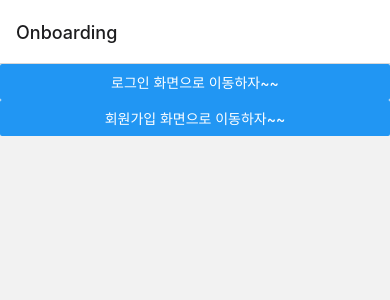
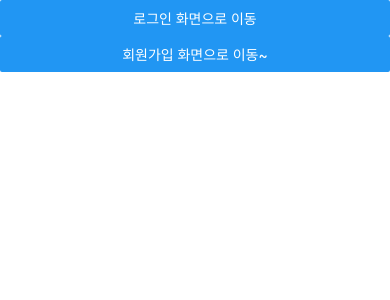
Before and after one commit to Powerful-Unicorn/FoodieBuddy_Client, a React Native app: screen /Chat in a window 390 px wide. Shown: the top 300 px of the page. Built offline with nearby package versions, Linux system fonts and the light colour scheme.

Commit message:
🚚 스크린 폴더 정리

```diff
--- a/src/navigations/drawer/MainDrawerNavigator.tsx
+++ b/src/navigations/drawer/MainDrawerNavigator.tsx
@@ -1,7 +1,7 @@
 import {createDrawerNavigator} from '@react-navigation/drawer';
-import ChatScreen from '../../screens/ChatScreen';
-import SettingsScreen from '../../screens/SettingsScreen';
-import BookmarksScreen from '../../screens/BookmarksScreen';
+import ChatScreen from '../../screens/chat/ChatScreen';
+import SettingsScreen from '../../screens/settings/SettingsScreen';
+import BookmarksScreen from '../../screens/bookmarks/BookmarksScreen';
 
 const Drawer = createDrawerNavigator();
 
--- a/src/navigations/stack/AuthStackNavigator.tsx
+++ b/src/navigations/stack/AuthStackNavigator.tsx
@@ -1,10 +1,10 @@
 import {createStackNavigator} from '@react-navigation/stack';
 import React from 'react';
 import {StyleSheet} from 'react-native';
-import OnboardingScreen from '../../screens/OnboardingScreen';
-import LoginScreen from '../../screens/LoginScreen';
+import OnboardingScreen from '../../screens/auth/OnboardingScreen';
+import LoginScreen from '../../screens/auth/LoginScreen';
 import {authNavigations} from '../../constants';
-import SignupScreen from '../../screens/SignupScreen';
+import SignupScreen from '../../screens/auth/SignupScreen';
 
 export type AuthStackParamList = {
   [authNavigations.ONBOARDING]: undefined;
@@ -16,10 +16,15 @@ const Stack = createStackNavigator<AuthStackParamList>();
 
 function AuthStackNavigator() {
   return (
-    <Stack.Navigator>
+    <Stack.Navigator
+      screenOptions={{
+        cardStyle: {backgroundColor: 'white'},
+        headerStyle: {shadowColor: 'white'},
+      }}>
       <Stack.Screen
         name={authNavigations.ONBOARDING}
         component={OnboardingScreen}
+        options={{headerTitle: '', headerShown: false}}
       />
       <Stack.Screen name={authNavigations.LOGIN} component={LoginScreen} />
       <Stack.Screen name={authNavigations.SIGNUP} component={SignupScreen} />
--- a/src/screens/OnboardingScreen.tsx
+++ b/src/screens/auth/OnboardingScreen.tsx
@@ -1,9 +1,9 @@
 import React from 'react';
 import {StyleSheet, View, Button} from 'react-native';
 import {SafeAreaView} from 'react-native-safe-area-context';
-import {AuthStackParamList} from '../navigations/stack/AuthStackNavigator';
+import {AuthStackParamList} from '../../navigations/stack/AuthStackNavigator';
 import {StackScreenProps} from '@react-navigation/stack';
-import {authNavigations} from '../constants';
+import {authNavigations} from '../../constants';
 
 type OnboardingScreenProps = StackScreenProps<
   AuthStackParamList,
@@ -15,11 +15,11 @@ function AuthHomeScreen({navigation}: OnboardingScreenProps) {
     <SafeAreaView>
       <View>
         <Button
-          title="로그인 화면으로 이동하자~~"
+          title="로그인 화면으로 이동"
           onPress={() => navigation.navigate(authNavigations.LOGIN)}
         />
         <Button
-          title="회원가입 화면으로 이동하자~~"
+          title="회원가입 화면으로 이동~"
           onPress={() => navigation.navigate(authNavigations.SIGNUP)}
         />
       </View>
```
Also changed, not shown: src/screens/auth/LoginScreen.tsx (renamed from src/screens/LoginScreen.tsx), src/screens/auth/SignupScreen.tsx (renamed from src/screens/SignupScreen.tsx), src/screens/bookmarks/BookmarksScreen.tsx (renamed from src/screens/BookmarksScreen.tsx), src/screens/chat/ChatScreen.tsx (renamed from src/screens/ChatScreen.tsx), src/screens/settings/SettingsScreen.tsx (renamed from src/screens/SettingsScreen.tsx), 1 other file (tests, documents, lock files or other folders).
